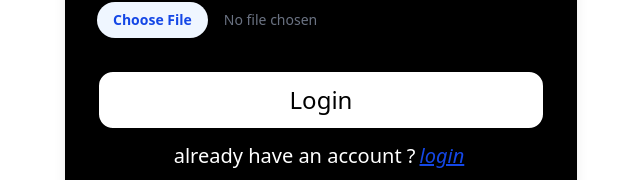
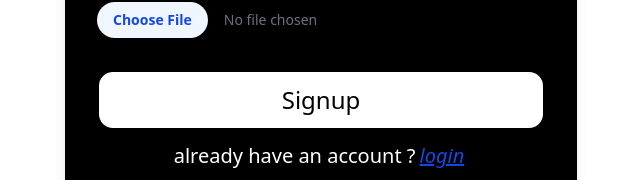
Before and after one commit to salamkhn/blog-client, a React (Vite) app: page /signup in a window 1280 px wide. Shown: the part 648-828 px from the top of the page, without its empty margins (319-959 px from the left). Built offline with nearby package versions, Linux system fonts and the light colour scheme; no server answers.

Commit message:
fix:css in index.css and small setup

```diff
--- a/src/components/DashbordComponents/CreateBlog.jsx
+++ b/src/components/DashbordComponents/CreateBlog.jsx
@@ -39,9 +39,6 @@ export const CreateBlog = () => {
       formdata.append("content", blog.content)
 
       console.log("this blog created :", blog)
-
-
-
       const { data } = await axios.post("http://localhost:3333/api/blog/create", formdata,
         { withCredentials: true }
       )
@@ -58,6 +55,7 @@ export const CreateBlog = () => {
       navigate("/dashbord")
 
     } catch (err) {
+      console.log("error from create blog :=>", err)
       toast.error(err.response.data.message)
     }
 
@@ -66,7 +64,7 @@ export const CreateBlog = () => {
   }
 
   //categories Array
-  const Categories = ["education", "tech", "branding", "health", "kirana", "marketing", "sales"]
+  const Categories = ["education", "tech", "branding", "health", "kirana", "marketing", "sales", "education", "tech", "branding", "health", "kirana", "marketing", "sales", "technology", "travel", "food", "business", "personal", "entertainment", "finance", "sports", "career & job blog"]
 
   return (<>
     <div className='min-h-screen flex justify-center items-center bg-gray-700'>
--- a/src/components/signup.jsx
+++ b/src/components/signup.jsx
@@ -158,7 +158,7 @@ const Signup = () => {
         <button type='submit'
           className="py-3 w-full border-2 rounded-2xl text-xl sm:text-2xl bg-white text-black hover:bg-gray-200 transition-all duration-300 mt-4"
         >
-          Login
+          Signup
         </button>
       </div>
       <p className='pt-3 text-xl'>already have an account ?<NavLink className="px-1 italic font-thin text-blue-700 text-italic underline" to="/login">login</NavLink></p>
--- a/src/index.css
+++ b/src/index.css
@@ -1 +1,5 @@
 @import "tailwindcss";
+
+body {
+  overflow-x: hidden;
+}
```
Also changed, not shown: src/App.css (deleted).
